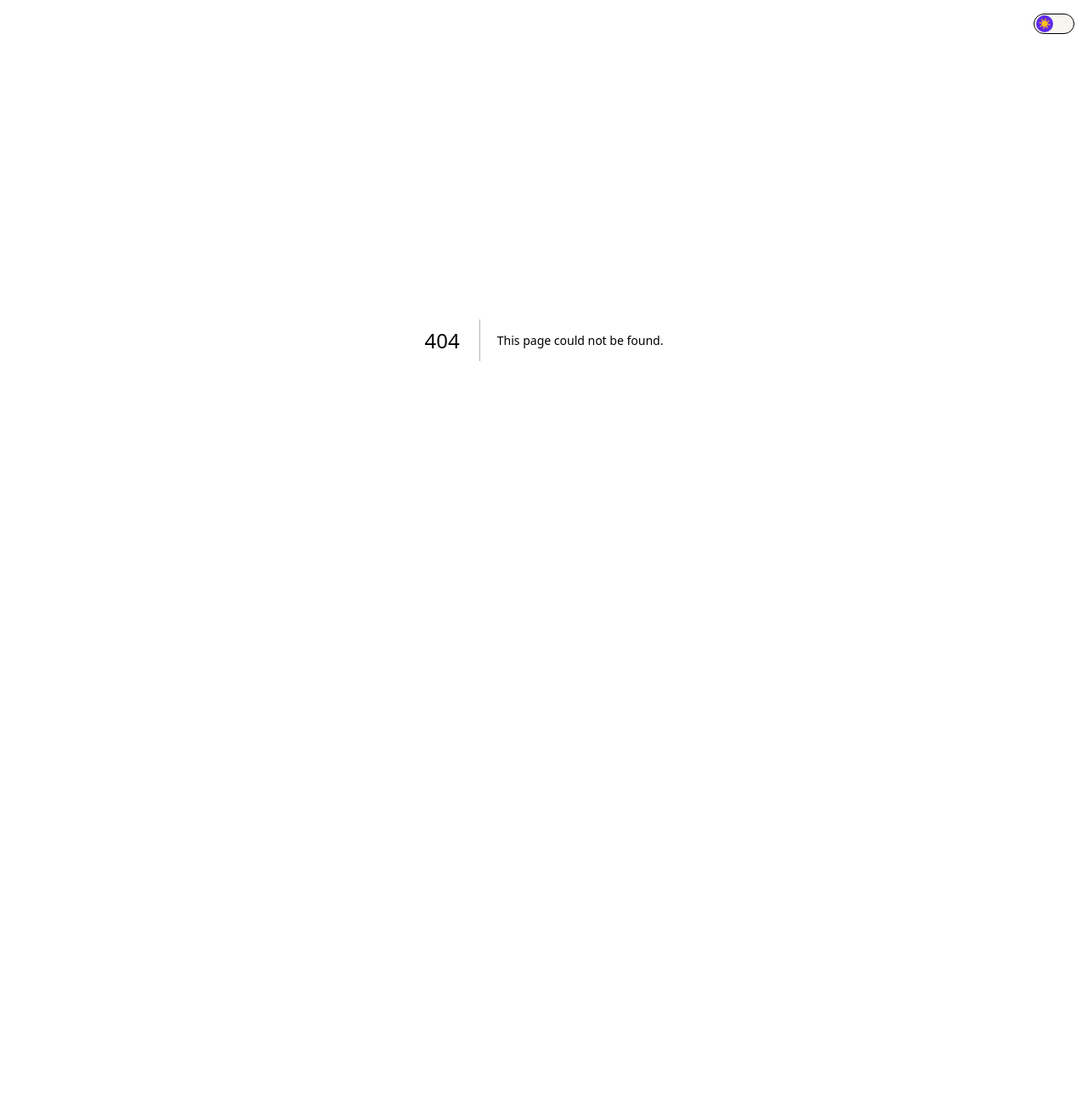
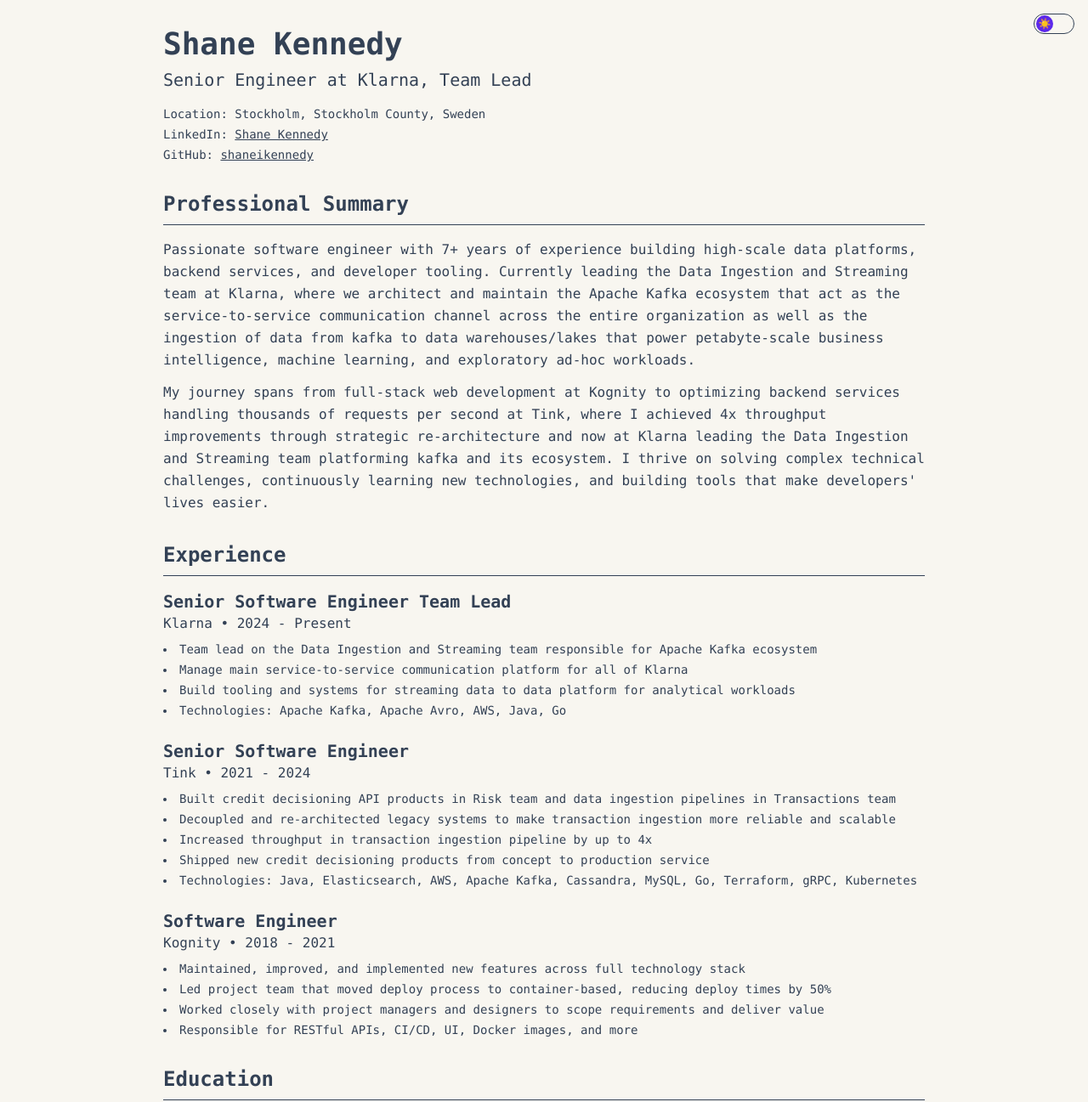
Before and after one commit to shaneikennedy/personal-dev, a Next.js app: page /cv in a window 1280 px wide. Before the commit this address had no page. Shown: the top 1297 px of the page at 85% size. Before the commit the page ends 800 px from the top, so only its background shows below. Built offline with nearby package versions, Linux system fonts and the light colour scheme.

Commit message:
Add a CV page

```diff
--- /dev/null
+++ b/app/cv/page.tsx
@@ -0,0 +1,170 @@
+export default function CVPage() {
+  return (
+    <div className="min-h-screen font-mono p-8" style={{ backgroundColor: 'var(--theme-bg)', color: 'var(--theme-text)' }}>
+      <div className="max-w-4xl mx-auto">
+        <header className="mb-8">
+          <h1 className="text-4xl font-bold mb-2">Shane Kennedy</h1>
+          <p className="text-xl mb-4" style={{ color: 'var(--theme-text)' }}>Senior Engineer at Klarna, Team Lead</p>
+          <div className="text-sm space-y-1">
+            <p>Location: Stockholm, Stockholm County, Sweden</p>
+            <p>LinkedIn: <a href="https://www.linkedin.com/in/shane-kennedy-087b77130/" target="_blank" className="underline">Shane Kennedy</a></p>
+            <p>GitHub: <a className="underline" href="https://github.com/shaneikennedy" target="_blank">shaneikennedy</a></p>
+          </div>
+        </header>
+
+        <section className="mb-8">
+          <h2 className="text-2xl font-bold mb-4 border-b pb-2" style={{ color: 'var(--theme-text)', borderColor: 'var(--theme-text)' }}>
+            Professional Summary
+          </h2>
+          <p className="leading-relaxed mb-3">
+	    Passionate software engineer with 7+ years of experience building high-scale data platforms, backend services, and developer tooling.
+            Currently leading the Data Ingestion and Streaming team at Klarna, where we architect and maintain the Apache Kafka ecosystem
+	    that act as the service-to-service communication channel across the entire organization as well as the ingestion of data from kafka to data warehouses/lakes
+	    that power petabyte-scale business intelligence, machine learning, and exploratory ad-hoc workloads.
+	  </p>
+	  <p className="leading-relaxed">My journey spans from full-stack web development
+            at Kognity to optimizing backend services handling thousands of requests per second at Tink, where I achieved 4x
+	    throughput improvements through strategic re-architecture and now at Klarna leading the Data Ingestion and Streaming team platforming kafka and its ecosystem.
+	    I thrive on solving complex technical challenges, continuously learning new technologies,
+	    and building tools that make developers&apos; lives easier.
+          </p>
+        </section>
+
+        <section className="mb-8">
+          <h2 className="text-2xl font-bold mb-4 border-b pb-2" style={{ color: 'var(--theme-text)', borderColor: 'var(--theme-text)' }}>
+            Experience
+          </h2>
+          <div className="space-y-6">
+            <div>
+              <h3 className="text-xl font-semibold">Senior Software Engineer Team Lead</h3>
+              <p style={{ color: 'var(--theme-text)' }}>Klarna • 2024 - Present</p>
+              <ul className="mt-2 list-disc list-inside space-y-1 text-sm">
+                <li>Team lead on the Data Ingestion and Streaming team responsible for Apache Kafka ecosystem</li>
+                <li>Manage main service-to-service communication platform for all of Klarna</li>
+                <li>Build tooling and systems for streaming data to data platform for analytical workloads</li>
+                <li>Technologies: Apache Kafka, Apache Avro, AWS, Java, Go</li>
+              </ul>
+            </div>
+            <div>
+              <h3 className="text-xl font-semibold">Senior Software Engineer</h3>
+              <p style={{ color: 'var(--theme-text)' }}>Tink • 2021 - 2024</p>
+              <ul className="mt-2 list-disc list-inside space-y-1 text-sm">
+                <li>Built credit decisioning API products in Risk team and data ingestion pipelines in Transactions team</li>
+                <li>Decoupled and re-architected legacy systems to make transaction ingestion more reliable and scalable</li>
+                <li>Increased throughput in transaction ingestion pipeline by up to 4x</li>
+                <li>Shipped new credit decisioning products from concept to production service</li>
+                <li>Technologies: Java, Elasticsearch, AWS, Apache Kafka, Cassandra, MySQL, Go, Terraform, gRPC, Kubernetes</li>
+              </ul>
+            </div>
+            <div>
+              <h3 className="text-xl font-semibold">Software Engineer</h3>
+              <p style={{ color: 'var(--theme-text)' }}>Kognity • 2018 - 2021</p>
+              <ul className="mt-2 list-disc list-inside space-y-1 text-sm">
+                <li>Maintained, improved, and implemented new features across full technology stack</li>
+                <li>Led project team that moved deploy process to container-based, reducing deploy times by 50%</li>
+                <li>Worked closely with project managers and designers to scope requirements and deliver value</li>
+                <li>Responsible for RESTful APIs, CI/CD, UI, Docker images, and more</li>
+              </ul>
+            </div>
+          </div>
+        </section>
+
+        <section className="mb-8">
+          <h2 className="text-2xl font-bold mb-4 border-b pb-2" style={{ color: 'var(--theme-text)', borderColor: 'var(--theme-text)' }}>
+            Education
+          </h2>
+          <div>
+            <h3 className="text-xl font-semibold">Bachelor of Applied Science - BASc, Electrical and Electronics Engineering</h3>
+            <p style={{ color: 'var(--theme-text)' }}>Queen&apos;s University • Sep 2013 - May 2018</p>
+          </div>
+        </section>
+
+        <section className="mb-8">
+          <h2 className="text-2xl font-bold mb-4 border-b pb-2" style={{ color: 'var(--theme-text)', borderColor: 'var(--theme-text)' }}>
+            Technical Skills
+          </h2>
+          <div className="grid grid-cols-1 md:grid-cols-2 gap-4">
+            <div>
+              <h4 className="font-semibold mb-2" style={{ color: 'var(--theme-text)' }}>Core Technologies</h4>
+              <p className="text-sm">Apache Kafka, Go, Rust</p>
+            </div>
+            <div>
+              <h4 className="font-semibold mb-2" style={{ color: 'var(--theme-text)' }}>Programming Languages</h4>
+              <p className="text-sm">Go, Rust, TypeScript, Python</p>
+            </div>
+            <div>
+              <h4 className="font-semibold mb-2" style={{ color: 'var(--theme-text)' }}>Infrastructure & DevOps</h4>
+              <p className="text-sm">AWS, Kubernetes, Docker, Apache Kafka, Apache Spark, Elasticsearch, Cassandra, Postgres, MySQL</p>
+            </div>
+            <div>
+              <h4 className="font-semibold mb-2" style={{ color: 'var(--theme-text)' }}>Web Technologies</h4>
+              <p className="text-sm">Next.js, React</p>
+            </div>
+          </div>
+        </section>
+
+        <section className="mb-8">
+          <h2 className="text-2xl font-bold mb-4 border-b pb-2" style={{ color: 'var(--theme-text)', borderColor: 'var(--theme-text)' }}>
+            Projects
+          </h2>
+          <div className="space-y-4">
+            <div>
+              <h3 className="text-lg font-semibold">
+                <a href="https://github.com/shaneikennedy/ktui" target="_blank" rel="noopener noreferrer" className="underline">
+                  ktui
+                </a>
+              </h3>
+              <p className="text-sm mb-2" style={{ color: 'var(--theme-text)' }}>Rust</p>
+              <p className="text-sm">A Kafka TUI to view topics, config, and live tail data</p>
+            </div>
+            <div>
+              <h3 className="text-lg font-semibold">
+                <a href="https://github.com/shaneikennedy/spotitui" target="_blank" rel="noopener noreferrer" className="underline">
+                  spotitui
+                </a>
+              </h3>
+              <p className="text-sm mb-2" style={{ color: 'var(--theme-text)' }}>Rust</p>
+              <p className="text-sm">A Terminal User Interface (TUI) for Spotify</p>
+            </div>
+            <div>
+              <h3 className="text-lg font-semibold">
+                <a href="https://github.com/shaneikennedy/pydepsync" target="_blank" rel="noopener noreferrer" className="underline">
+                  pydepsync
+                </a>
+              </h3>
+              <p className="text-sm mb-2" style={{ color: 'var(--theme-text)' }}>Rust</p>
+              <p className="text-sm">Automatically syncs dependencies in a Python codebase to pyproject.toml</p>
+            </div>
+            <div>
+              <h3 className="text-lg font-semibold">
+                <a href="https://github.com/shaneikennedy/findmyvibe" target="_blank" rel="noopener noreferrer" className="underline">
+                  findmyvibe
+                </a>
+              </h3>
+              <p className="text-sm mb-2" style={{ color: 'var(--theme-text)' }}>TypeScript</p>
+              <p className="text-sm">Playlists for how you&apos;re really feeling</p>
+            </div>
+            <div>
+              <h3 className="text-lg font-semibold">
+                <a href="https://github.com/shaneikennedy/npm.el" target="_blank" rel="noopener noreferrer" className="underline">
+                  npm.el
+                </a>
+              </h3>
+              <p className="text-sm mb-2" style={{ color: 'var(--theme-text)' }}>Emacs Lisp</p>
+              <p className="text-sm">An NPM client for Emacs</p>
+            </div>
+            <div>
+              <h3 className="text-lg font-semibold">
+                <a href="https://github.com/shaneikennedy/go-btreemap" target="_blank" rel="noopener noreferrer" className="underline">
+                  go-btreemap
+                </a>
+              </h3>
+              <p className="text-sm mb-2" style={{ color: 'var(--theme-text)' }}>Go</p>
+              <p className="text-sm">An implementation of a BTreeMap in Go</p>
+            </div>
+          </div>
+        </section>
+      </div>
+    </div>
+  )
+}
--- a/app/page.tsx
+++ b/app/page.tsx
@@ -79,6 +79,7 @@ export default function Home() {
 {`
 ┌──────────────────────────────────────────┐
 │ blog: `}<Link href="/blog" rel="noopener noreferrer" className="hover:underline">$ cd blog/ </Link>{`                        │
+│ cv: `}<Link href="/cv" rel="noopener noreferrer" className="hover:underline">$ cd cv/ </Link>{`                            │
 │ x: `}<a href="https://x.com/shaneikennedy" target="_blank" rel="noopener noreferrer" className="text-blue-400 hover:underline">@shaneikennedy</a>{`                        │
 └──────────────────────────────────────────┘
 `}
```
